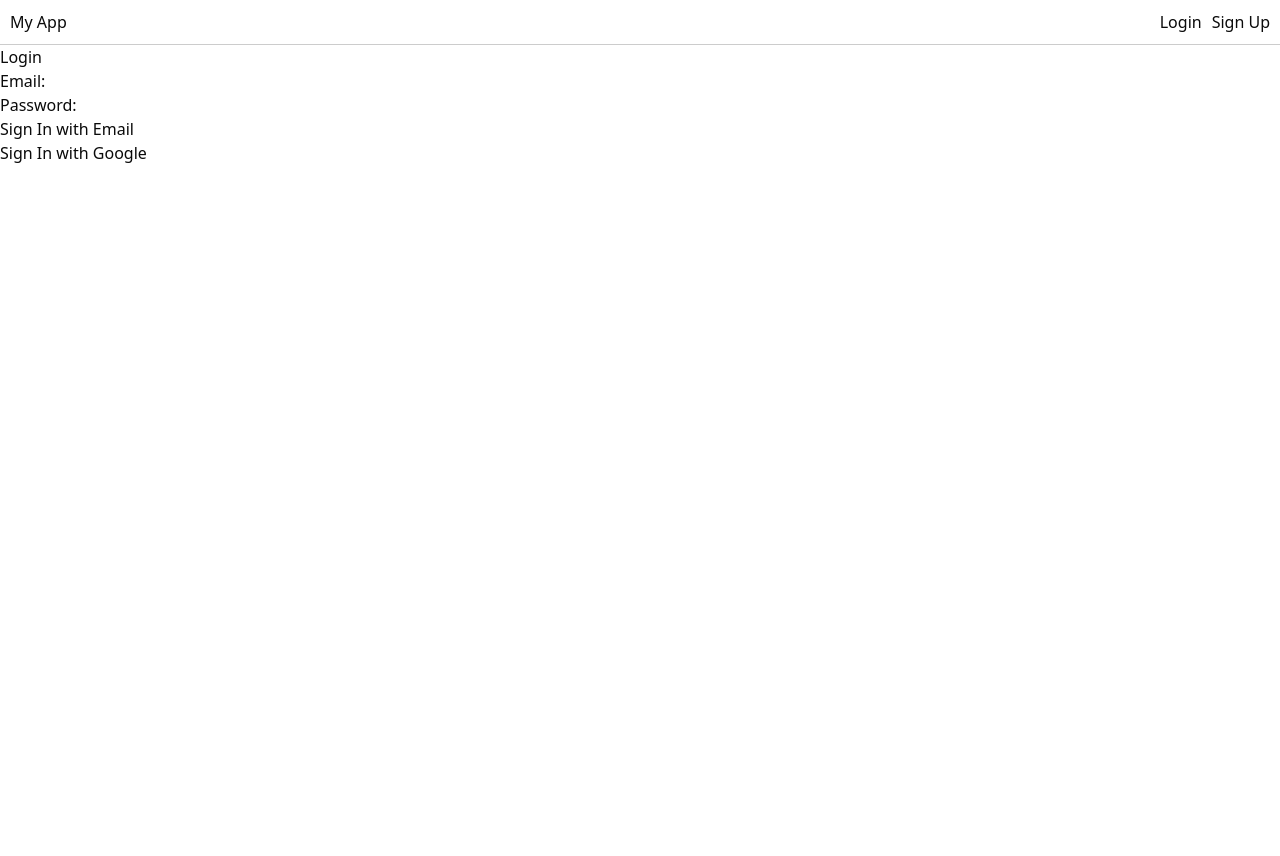
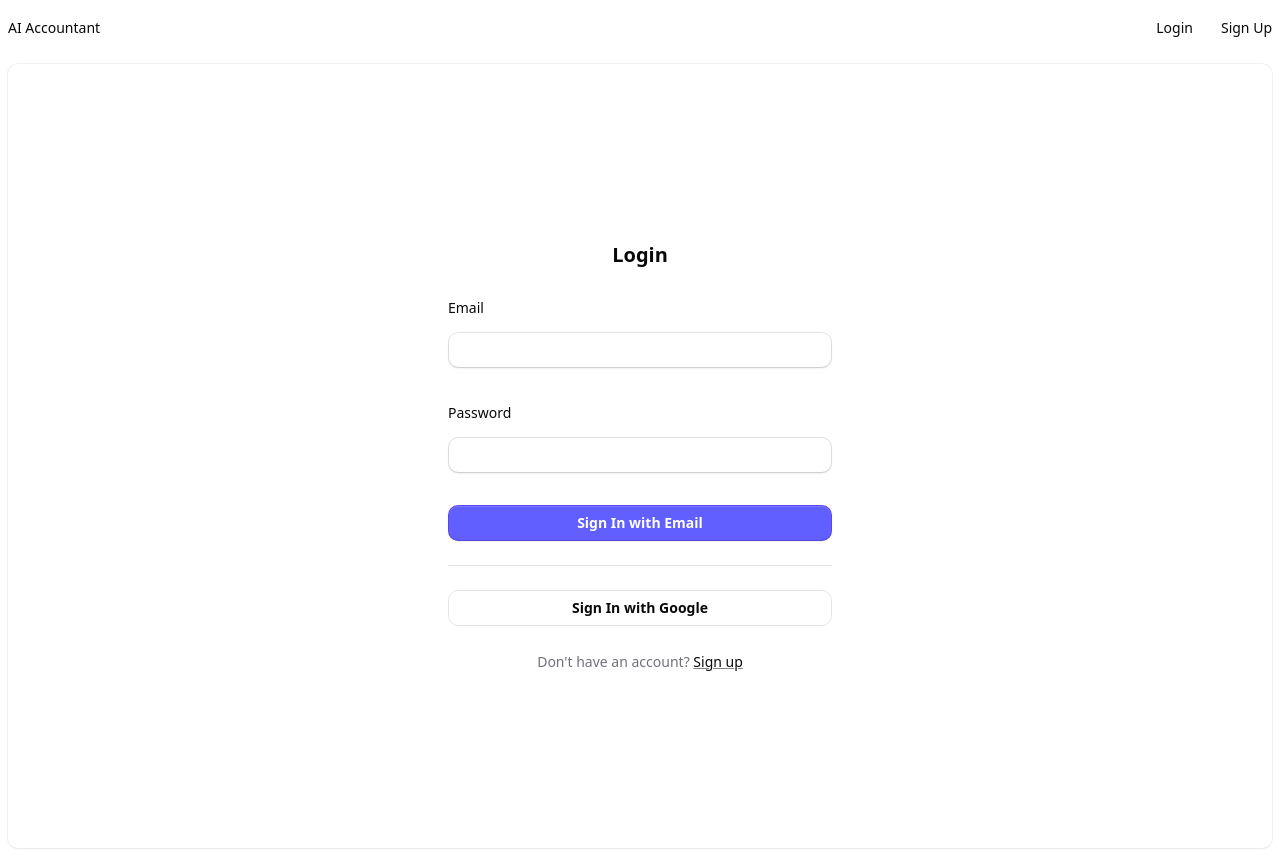
Before and after one commit to GuiBibeau/accounting, a Next.js app: page /login in a window 1280 px wide. Before the commit the page ends 800 px from the top, so only its background shows below. Built offline with nearby package versions, Linux system fonts and the light colour scheme; no server answers.

Commit message:
login and signup

```diff
--- a/package.json
+++ b/package.json
@@ -11,9 +11,11 @@
   "dependencies": {
     "@firebase/auth": "^1.10.0",
     "@firebase/firestore": "^4.7.10",
+    "@headlessui/react": "^2.2.1",
     "class-variance-authority": "^0.7.1",
     "clsx": "^2.1.1",
     "firebase": "^11.6.0",
+    "framer-motion": "^12.6.5",
     "lucide-react": "^0.487.0",
     "next": "15.3.0",
     "react": "^19.0.0",
--- a/src/app/(auth)/login/page.tsx
+++ b/src/app/(auth)/login/page.tsx
@@ -2,7 +2,14 @@
 
 import React, { useState } from "react";
 import { useLogin, useUser } from "@/contexts/AuthContext";
-import { useRouter } from "next/navigation"; // Use next/navigation for App Router
+import { useRouter } from "next/navigation";
+import { AuthLayout } from "@/components/ui/auth-layout";
+import { Heading } from "@/components/ui/heading";
+import { Fieldset, FieldGroup, Field, Label, ErrorMessage } from "@/components/ui/fieldset";
+import { Input } from "@/components/ui/input";
+import { Button } from "@/components/ui/button";
+import { Text, TextLink } from "@/components/ui/text";
+import { Divider } from "@/components/ui/divider"; // Import Divider
 
 export default function LoginPage() {
   const [email, setEmail] = useState("");
@@ -15,11 +22,9 @@ export default function LoginPage() {
     e.preventDefault();
     clearLoginError();
     await loginWithEmail(email, password);
-    // Redirect on successful login (check if user exists after operation)
-    // Note: The context state might take a moment to update.
-    // A more robust solution might involve useEffect watching the user state.
-    if (!loginError) { // Check if the operation itself threw an error
-        // We might need a slight delay or check user state change
+    // Check for error *after* the attempt. Assumes loginError state updates.
+    // A more robust check might involve checking the user state directly after a short delay or via useEffect.
+    if (!loginError) {
       router.push("/"); // Redirect to home page after login
     }
   };
@@ -27,6 +32,7 @@ export default function LoginPage() {
   const handleGoogleLogin = async () => {
     clearLoginError();
     await loginWithGoogle();
+    // Check for error *after* the attempt.
     if (!loginError) {
       router.push("/");
     }
@@ -41,37 +47,59 @@ export default function LoginPage() {
 
   // Don't render the form if loading or already logged in
   if (loading || user) {
-    return <div>Loading...</div>; // Or a redirect component
+    // TODO: Replace with a proper loading spinner component if available
+    return <div className="flex justify-center items-center min-h-screen">Loading...</div>;
   }
 
   return (
-    <div>
-      <h1>Login</h1>
+    <AuthLayout>
+      <div className="flex flex-col items-center gap-6 w-full max-w-sm">
+        <Heading>Login</Heading>
+        <Fieldset className="w-full">
           <form onSubmit={handleEmailLogin}>
-        <div>
-          <label htmlFor="email">Email:</label>
-          <input
+            <FieldGroup>
+              <Field>
+                <Label htmlFor="email">Email</Label>
+                <Input
                   type="email"
                   id="email"
+                  name="email" // Add name attribute for accessibility/forms
                   value={email}
                   onChange={(e) => setEmail(e.target.value)}
                   required
+                  autoComplete="email" // Add autocomplete
                 />
-        </div>
-        <div>
-          <label htmlFor="password">Password:</label>
-          <input
+              </Field>
+              <Field>
+                <Label htmlFor="password">Password</Label>
+                <Input
                   type="password"
                   id="password"
+                  name="password" // Add name attribute
                   value={password}
                   onChange={(e) => setPassword(e.target.value)}
                   required
+                  autoComplete="current-password" // Add autocomplete
                 />
+              </Field>
+              {loginError && <ErrorMessage>{loginError.message}</ErrorMessage>}
+              <Button type="submit" color="indigo" className="w-full">
+                Sign In with Email
+              </Button>
+            </FieldGroup>
+          </form>
+          <Divider className="my-6" /> {/* Add a divider */}
+          <Button outline onClick={handleGoogleLogin} className="w-full">
+            {/* TODO: Add Google Icon if available */}
+            Sign In with Google
+          </Button>
+        </Fieldset>
+
+        <Text>
+          Don&apos;t have an account?{' '}
+          <TextLink href="/signup">Sign up</TextLink>
+        </Text>
       </div>
-        <button type="submit">Sign In with Email</button>
-      </form>
-      <button onClick={handleGoogleLogin}>Sign In with Google</button>
-      {loginError && <p style={{ color: "red" }}>Error: {loginError.message}</p>}
-    </div>
+    </AuthLayout>
   );
 }
--- a/src/app/(auth)/signup/page.tsx
+++ b/src/app/(auth)/signup/page.tsx
@@ -3,6 +3,12 @@
 import React, { useState } from "react";
 import { useSignup, useUser } from "@/contexts/AuthContext";
 import { useRouter } from "next/navigation";
+import { AuthLayout } from "@/components/ui/auth-layout";
+import { Heading } from "@/components/ui/heading";
+import { Fieldset, FieldGroup, Field, Label, ErrorMessage } from "@/components/ui/fieldset";
+import { Input } from "@/components/ui/input";
+import { Button } from "@/components/ui/button";
+import { Text, TextLink } from "@/components/ui/text";
 
 export default function SignupPage() {
   const [email, setEmail] = useState("");
@@ -15,7 +21,7 @@ export default function SignupPage() {
     e.preventDefault();
     clearSignupError();
     await signupWithEmail(email, password);
-    // Redirect on successful signup
+    // Check for error *after* the attempt.
     if (!signupError) {
       router.push("/"); // Redirect to home page after signup
     }
@@ -30,37 +36,54 @@ export default function SignupPage() {
 
   // Don't render the form if loading or already logged in
   if (loading || user) {
-    return <div>Loading...</div>; // Or a redirect component
+    // TODO: Replace with a proper loading spinner component if available
+    return <div className="flex justify-center items-center min-h-screen">Loading...</div>;
   }
 
   return (
-    <div>
-      <h1>Sign Up</h1>
+    <AuthLayout>
+      <div className="flex flex-col items-center gap-6 w-full max-w-sm">
+        <Heading>Sign Up</Heading>
+        <Fieldset className="w-full">
           <form onSubmit={handleEmailSignup}>
-        <div>
-          <label htmlFor="email">Email:</label>
-          <input
+            <FieldGroup>
+              <Field>
+                <Label htmlFor="email">Email</Label>
+                <Input
                   type="email"
                   id="email"
+                  name="email"
                   value={email}
                   onChange={(e) => setEmail(e.target.value)}
                   required
+                  autoComplete="email"
                 />
-        </div>
-        <div>
-          <label htmlFor="password">Password:</label>
-          <input
+              </Field>
+              <Field>
+                <Label htmlFor="password">Password</Label>
+                <Input
                   type="password"
                   id="password"
+                  name="password"
                   value={password}
                   onChange={(e) => setPassword(e.target.value)}
                   required
                   minLength={6} // Basic Firebase password requirement
+                  autoComplete="new-password" // Use new-password for signup
                 />
+              </Field>
+              {signupError && <ErrorMessage>{signupError.message}</ErrorMessage>}
+              <Button type="submit" color="indigo" className="w-full">
+                Sign Up with Email
+              </Button>
+            </FieldGroup>
+          </form>
+        </Fieldset>
+
+        <Text>
+          Already have an account? <TextLink href="/login">Log in</TextLink>
+        </Text>
       </div>
-        <button type="submit">Sign Up with Email</button>
-      </form>
-      {signupError && <p style={{ color: "red" }}>Error: {signupError.message}</p>}
-    </div>
+    </AuthLayout>
   );
 }
--- a/src/app/layout.tsx
+++ b/src/app/layout.tsx
@@ -1,17 +1,12 @@
 import type { Metadata } from "next";
-import { Geist, Geist_Mono } from "next/font/google";
+import { Inter } from "next/font/google";
 import "./globals.css";
 import { AuthProvider } from "@/contexts/AuthContext";
 import AuthHeader from "@/components/AuthHeader"; // Import the header
 
-const geistSans = Geist({
-  variable: "--font-geist-sans",
+const inter = Inter({
   subsets: ["latin"],
-});
-
-const geistMono = Geist_Mono({
-  variable: "--font-geist-mono",
-  subsets: ["latin"],
+  variable: "--font-inter",
 });
 
 export const metadata: Metadata = {
@@ -25,10 +20,8 @@ export default function RootLayout({
   children: React.ReactNode;
 }>) {
   return (
-    <html lang="en">
-      <body
-        className={`${geistSans.variable} ${geistMono.variable} antialiased`}
-      >
+    <html lang="en" className={inter.variable}>
+      <body className="antialiased">
         <AuthProvider>
           <AuthHeader /> {/* Add the header here */}
           {children}
--- a/src/components/AuthHeader.tsx
+++ b/src/components/AuthHeader.tsx
@@ -1,39 +1,83 @@
 "use client";
 
 import React from "react";
-import Link from "next/link";
 import { useUser, useLogout } from "@/contexts/AuthContext";
+import {
+  Navbar,
+  NavbarItem,
+  NavbarLabel,
+  NavbarSection,
+  NavbarSpacer,
+} from "@/components/ui/navbar";
+// Removed unused Button import
+import { AvatarButton } from "@/components/ui/avatar";
+import {
+  Dropdown,
+  DropdownButton,
+  DropdownMenu,
+  DropdownItem,
+  DropdownLabel,
+  DropdownDivider,
+} from "@/components/ui/dropdown";
+// Removed unused Link import
 
 export default function AuthHeader() {
   const { user, loading } = useUser();
-  const { logout, logoutError } = useLogout();
+  const { logout, logoutError } = useLogout(); // Keep logoutError for potential future use
 
   const handleLogout = async () => {
     await logout();
     // Optional: Add redirect logic here if needed, though context handles user state
+    if (logoutError) {
+      console.error("Logout Error:", logoutError.message); // Log error for now
+    }
   };
 
+  // Simple loading state
   if (loading) {
-    return <div style={{ padding: '10px', borderBottom: '1px solid #ccc' }}>Loading user...</div>;
+    return (
+      <Navbar>
+        <NavbarSection>
+          <NavbarItem>
+            <NavbarLabel>Loading...</NavbarLabel>
+          </NavbarItem>
+        </NavbarSection>
+      </Navbar>
+    );
   }
 
+  // Extract initials for Avatar
+  const getInitials = (email?: string | null) => {
+    return email ? email.substring(0, 2).toUpperCase() : '??';
+  };
+
   return (
-    <div style={{ padding: '10px', borderBottom: '1px solid #ccc', display: 'flex', justifyContent: 'space-between', alignItems: 'center' }}>
-      <span>My App</span>
-      <div>
+    <Navbar>
+      <NavbarItem href="/">
+        <NavbarLabel>AI Accountant</NavbarLabel> {/* Updated App Name */}
+      </NavbarItem>
+      <NavbarSpacer />
+      <NavbarSection>
         {user ? (
-          <>
-            <span style={{ marginRight: '10px' }}>{user.email}</span>
-            <button onClick={handleLogout}>Logout</button>
-            {logoutError && <p style={{ color: "red", marginLeft: '10px' }}>Logout Error: {logoutError.message}</p>}
-          </>
-        ) : (
-          <>
-            <Link href="/login" style={{ marginRight: '10px' }}>Login</Link>
-            <Link href="/signup">Sign Up</Link>
-          </>
-        )}
-      </div>
-    </div>
+          <Dropdown>
+            <DropdownButton as={AvatarButton} initials={getInitials(user.email)} className="size-8" />
+            <DropdownMenu>
+              <DropdownItem disabled>
+                <DropdownLabel>{user.email}</DropdownLabel>
+              </DropdownItem>
+              <DropdownDivider />
+              <DropdownItem onClick={handleLogout}>
+                 Logout
+              </DropdownItem>
+            </DropdownMenu>
+          </Dropdown>
+         ) : (
+           <>
+             <NavbarItem href="/login">Login</NavbarItem>
+             <NavbarItem href="/signup">Sign Up</NavbarItem>
+           </>
+         )}
+      </NavbarSection>
+    </Navbar>
   );
 }
```
Also changed, not shown: 1 other file (tests, documents, lock files or other folders). Lines whose indentation alone changed are shown as unchanged.
